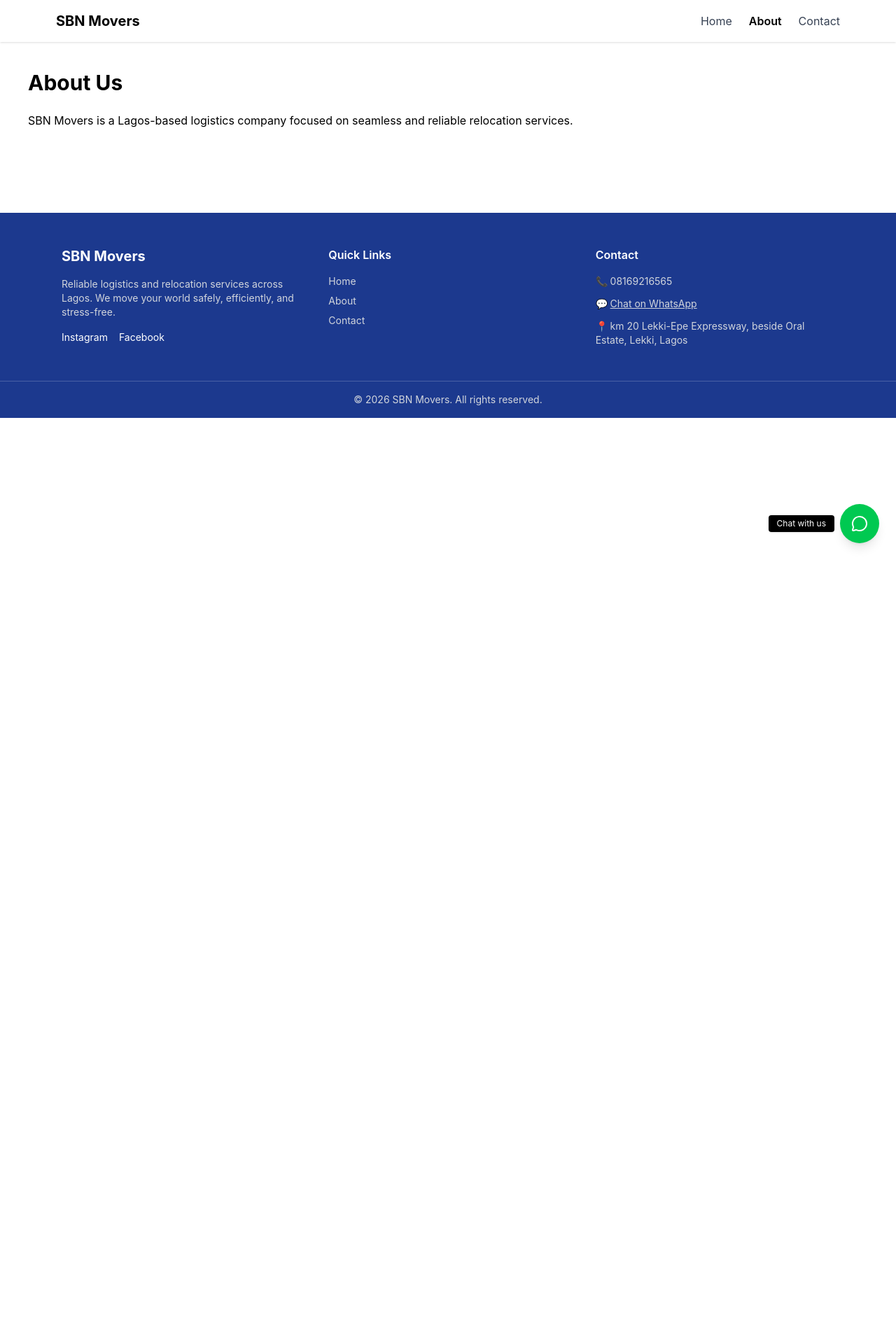
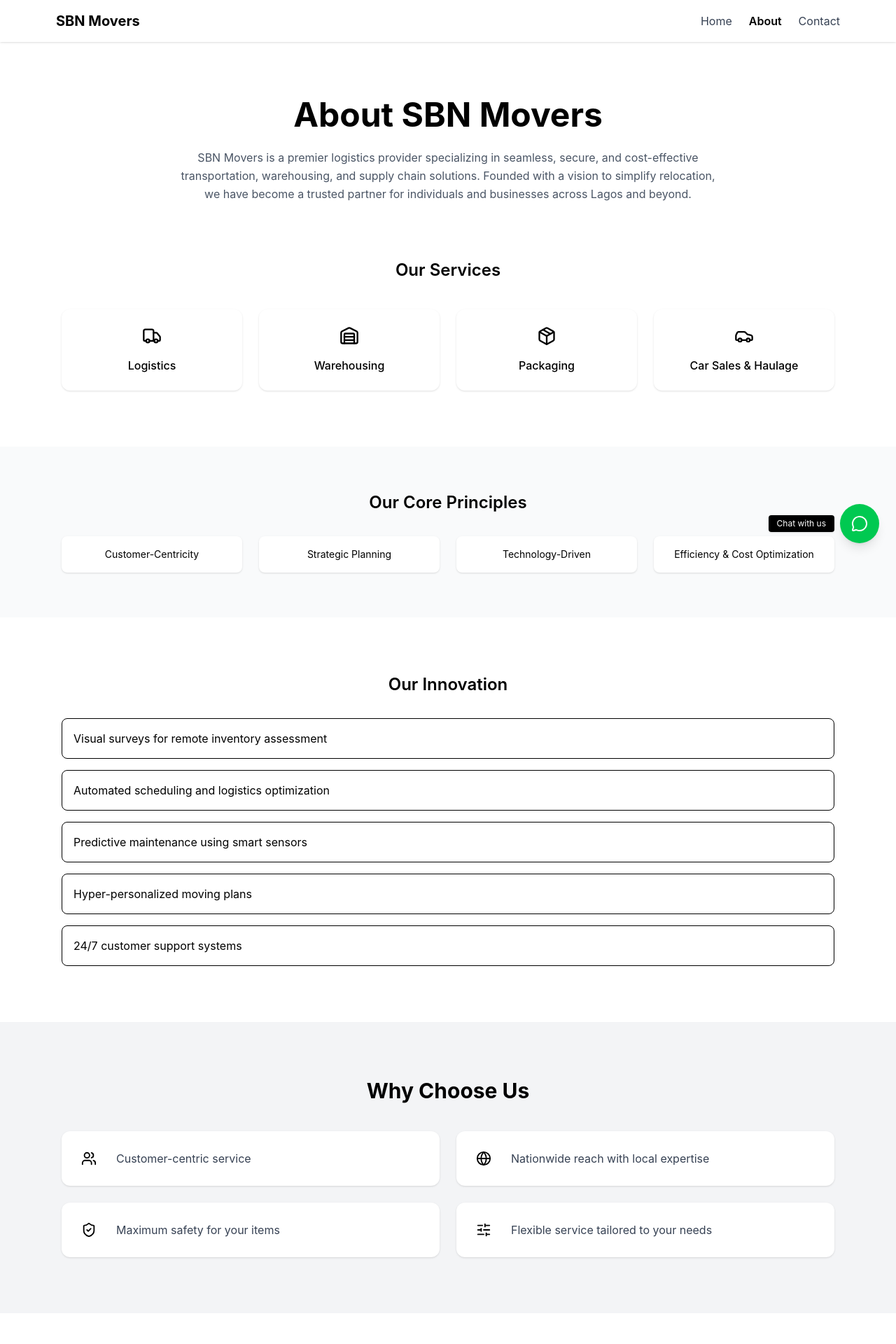
Before and after one commit to henrykay53/sbn_movers, a React (Vite) app: page /about in a window 1280 px wide. Shown: the top 1920 px of the page at 70% size. Before the commit the page ends 800 px from the top, so only its background shows below. Built offline with nearby package versions, Linux system fonts and the light colour scheme.

Commit message:
Add: about us page

```diff
--- a/src/layout/footer.jsx
+++ b/src/layout/footer.jsx
@@ -1,9 +1,16 @@
 import { Link } from "react-router-dom";
+import {
+  Phone,
+  MapPin,
+  MessageCircle,
+//   Instagram,
+//   Facebook,
+} from "lucide-react";
 
 export default function Footer() {
   return (
     <footer className="bg-blue-900 text-white mt-20">
-      <div className="max-w-6xl mx-auto px-6 py-12 grid gap-10 md:grid-cols-3">
+      <div className="max-w-6xl mx-auto px-4 sm:px-6 lg:px-8 py-12 grid gap-10 grid-cols-1 sm:grid-cols-2 md:grid-cols-3">
 
         {/* Brand */}
         <div>
@@ -14,13 +21,14 @@ export default function Footer() {
           </p>
 
           {/* Socials */}
-          <div className="flex gap-4 text-sm">
+          <div className="flex gap-4">
             <a
               href="https://instagram.com/sbn_movers"
               target="_blank"
               rel="noreferrer"
-              className="hover:text-gray-200 transition"
+              className="flex items-center gap-2 text-gray-300 hover:text-white transition text-sm"
             >
+              {/* <Instagram size={18} /> */}
               Instagram
             </a>
 
@@ -28,8 +36,9 @@ export default function Footer() {
               href="https://facebook.com/sbn_movers"
               target="_blank"
               rel="noreferrer"
-              className="hover:text-gray-200 transition"
+              className="flex items-center gap-2 text-gray-300 hover:text-white transition text-sm"
             >
+              {/* <Facebook size={18} /> */}
               Facebook
             </a>
           </div>
@@ -55,37 +64,41 @@ export default function Footer() {
         <div>
           <h3 className="font-semibold mb-4">Contact</h3>
 
-          <div className="text-sm text-gray-300 space-y-3">
+          <div className="text-sm text-gray-300 space-y-4">
 
             {/* Phone */}
-            <p>
-              📞{" "}
+            <div className="flex items-start gap-3">
+              <Phone size={18} className="mt-1 text-white" />
               <a
                 href="tel:08169216565"
                 className="hover:text-white transition"
               >
                 08169216565
               </a>
-            </p>
+            </div>
 
             {/* WhatsApp */}
-            <p>
-              💬{" "}
+            <div className="flex items-start gap-3">
+              <MessageCircle size={18} className="mt-1 text-green-400" />
               <a
-                href="https://wa.me/2348169216565"
+                href="https://wa.me/2348169216565?text=Hello%20I%20need%20a%20moving%20service"
                 target="_blank"
                 rel="noreferrer"
-                className="hover:text-white underline"
+                className="hover:text-white transition underline"
               >
                 Chat on WhatsApp
               </a>
-            </p>
+            </div>
 
             {/* Address */}
-            <p>
-              📍 km 20 Lekki-Epe Expressway, beside Oral Estate,
-              Lekki, Lagos
-            </p>
+            <div className="flex items-start gap-3">
+              <MapPin size={18} className="mt-1 text-white" />
+              <p>
+                km 20 Lekki-Epe Expressway, beside Oral Estate,
+                Lekki, Lagos
+              </p>
+            </div>
+
           </div>
         </div>
       </div>
--- a/src/pages/about.jsx
+++ b/src/pages/about.jsx
@@ -1,12 +1,17 @@
+import AboutHero from "./features/about/aboutHero";
+import ServicesList from "./features/about/serviceList";
+import CoreValues from "./features/about/coreValues";
+import Innovations from "./features/about/inovations";
+import WhyChooseUs from "./features/home/whyChooseUs";
+
 export default function About() {
   return (
-    <section className="p-10">
-      <h1 className="text-3xl font-bold mb-6">About Us</h1>
-
-      <p>
-        SBN Movers is a Lagos-based logistics company focused on seamless and
-        reliable relocation services.
-      </p>
-    </section>
+    <div className="space-y-20 py-16 sm:py-20">
+      <AboutHero />
+      <ServicesList />
+      <CoreValues />
+      <Innovations />
+      <WhyChooseUs />
+    </div>
   );
 }
--- /dev/null
+++ b/src/pages/features/about/aboutHero.jsx
@@ -0,0 +1,16 @@
+export default function AboutHero() {
+  return (
+    <section className="max-w-6xl mx-auto px-4 sm:px-6 text-center">
+      <h1 className="text-3xl sm:text-4xl md:text-5xl font-bold mb-6">
+        About SBN Movers
+      </h1>
+
+      <p className="text-gray-600 max-w-3xl mx-auto text-sm sm:text-base leading-relaxed">
+        SBN Movers is a premier logistics provider specializing in seamless,
+        secure, and cost-effective transportation, warehousing, and supply chain
+        solutions. Founded with a vision to simplify relocation, we have become
+        a trusted partner for individuals and businesses across Lagos and beyond.
+      </p>
+    </section>
+  );
+}
--- /dev/null
+++ b/src/pages/features/about/coreValues.jsx
@@ -0,0 +1,29 @@
+const values = [
+  "Customer-Centricity",
+  "Strategic Planning",
+  "Technology-Driven",
+  "Efficiency & Cost Optimization",
+];
+
+export default function CoreValues() {
+  return (
+    <section className="bg-gray-50 py-16">
+      <div className="max-w-6xl mx-auto px-4 sm:px-6 text-center">
+        <h2 className="text-2xl font-semibold mb-8">
+          Our Core Principles
+        </h2>
+
+        <div className="grid grid-cols-1 sm:grid-cols-2 md:grid-cols-4 gap-6">
+          {values.map((value) => (
+            <div
+              key={value}
+              className="p-4 bg-white rounded-lg shadow text-sm"
+            >
+              {value}
+            </div>
+          ))}
+        </div>
+      </div>
+    </section>
+  );
+}
--- /dev/null
+++ b/src/pages/features/about/inovations.jsx
@@ -0,0 +1,28 @@
+const innovations = [
+  "Visual surveys for remote inventory assessment",
+  "Automated scheduling and logistics optimization",
+  "Predictive maintenance using smart sensors",
+  "Hyper-personalized moving plans",
+  "24/7 customer support systems",
+];
+
+export default function Innovations() {
+  return (
+    <section className="max-w-6xl mx-auto px-4 sm:px-6">
+      <h2 className="text-2xl font-semibold mb-8 text-center">
+        Our Innovation
+      </h2>
+
+      <div className="space-y-4">
+        {innovations.map((item) => (
+          <div
+            key={item}
+            className="p-4 border rounded-lg hover:shadow transition"
+          >
+            {item}
+          </div>
+        ))}
+      </div>
+    </section>
+  );
+}
--- /dev/null
+++ b/src/pages/features/about/serviceList.jsx
@@ -0,0 +1,30 @@
+import { Truck, Warehouse, Package, Car } from "lucide-react";
+
+const services = [
+  { icon: Truck, title: "Logistics" },
+  { icon: Warehouse, title: "Warehousing" },
+  { icon: Package, title: "Packaging" },
+  { icon: Car, title: "Car Sales & Haulage" },
+];
+
+export default function ServicesList() {
+  return (
+    <section className="max-w-6xl mx-auto px-4 sm:px-6">
+      <h2 className="text-2xl font-semibold mb-10 text-center">
+        Our Services
+      </h2>
+
+      <div className="grid grid-cols-1 sm:grid-cols-2 md:grid-cols-4 gap-6">
+        {services.map(({ icon: Icon, title }) => (
+          <div
+            key={title}
+            className="p-6 rounded-xl shadow hover:shadow-lg transition text-center"
+          >
+            <Icon className="mx-auto mb-4 text-primary" size={28} />
+            <p className="font-medium">{title}</p>
+          </div>
+        ))}
+      </div>
+    </section>
+  );
+}
--- /dev/null
+++ b/src/pages/features/about/whyChooseUs.jsx
@@ -0,0 +1,25 @@
+const reasons = [
+  "Your items are our top priority with unmatched safety",
+  "Nationwide reach with strong local expertise",
+  "Flexible service design tailored to your needs",
+];
+
+export default function WhyChooseUs() {
+  return (
+    <section className="bg-blue-900 text-white py-16">
+      <div className="max-w-6xl mx-auto px-4 sm:px-6 text-center">
+        <h2 className="text-2xl font-semibold mb-8">
+          Why Choose Us
+        </h2>
+
+        <div className="space-y-4">
+          {reasons.map((reason) => (
+            <p key={reason} className="text-gray-200">
+              {reason}
+            </p>
+          ))}
+        </div>
+      </div>
+    </section>
+  );
+}
--- a/src/pages/features/home/cts.jsx
+++ b/src/pages/features/home/cts.jsx
@@ -2,14 +2,14 @@ import { Link } from "react-router-dom";
 
 export default function CTA() {
   return (
-    <section className="bg-secondary text-white py-20 text-center">
+    <section className="bg-secondary  py-20 text-center">
       <h2 className="text-3xl font-bold mb-6">
         Ready to Move Without Stress?
       </h2>
 
       <Link
         to="/contact"
-        className="bg-white text-secondary px-6 py-3 rounded font-semibold"
+        className=" text-secondary px-6 py-3 rounded font-semibold"
       >
         Contact Us Now
       </Link>
--- a/src/pages/features/home/whyChooseUs.jsx
+++ b/src/pages/features/home/whyChooseUs.jsx
@@ -1,24 +1,51 @@
+import {
+  Users,
+  Globe,
+  ShieldCheck,
+  SlidersHorizontal,
+} from "lucide-react";
+
 const reasons = [
-  "Customer-centric service",
-  "Nationwide reach with local expertise",
-  "Maximum safety for your items",
-  "Flexible service tailored to your needs",
+  {
+    icon: Users,
+    text: "Customer-centric service",
+  },
+  {
+    icon: Globe,
+    text: "Nationwide reach with local expertise",
+  },
+  {
+    icon: ShieldCheck,
+    text: "Maximum safety for your items",
+  },
+  {
+    icon: SlidersHorizontal,
+    text: "Flexible service tailored to your needs",
+  },
 ];
 
 export default function WhyChooseUs() {
   return (
-    <section className="bg-gray-100 py-20">
-      <div className="max-w-6xl mx-auto px-6 text-center">
+    <section className="bg-gray-100 py-16 sm:py-20">
+      <div className="max-w-6xl mx-auto px-4 sm:px-6 text-center">
 
-        <h2 className="text-3xl font-bold mb-10">Why Choose Us</h2>
+        <h2 className="text-3xl font-bold mb-10">
+          Why Choose Us
+        </h2>
 
-        <div className="grid md:grid-cols-2 gap-6">
-          {reasons.map((reason) => (
+        <div className="grid grid-cols-1 sm:grid-cols-2 gap-6">
+          {reasons.map(({ icon: Icon, text }) => (
             <div
-              key={reason}
-              className="bg-white p-6 rounded shadow"
+              key={text}
+              className="bg-white p-4 rounded-xl shadow hover:shadow-lg transition flex items-center gap-4 text-left"
             >
-              {reason}
+              <div className="bg-primary/10 p-3 rounded-lg">
+                <Icon className="text-primary" size={22} />
+              </div>
+
+              <p className="text-gray-700 text-sm sm:text-base">
+                {text}
+              </p>
             </div>
           ))}
         </div>
```
